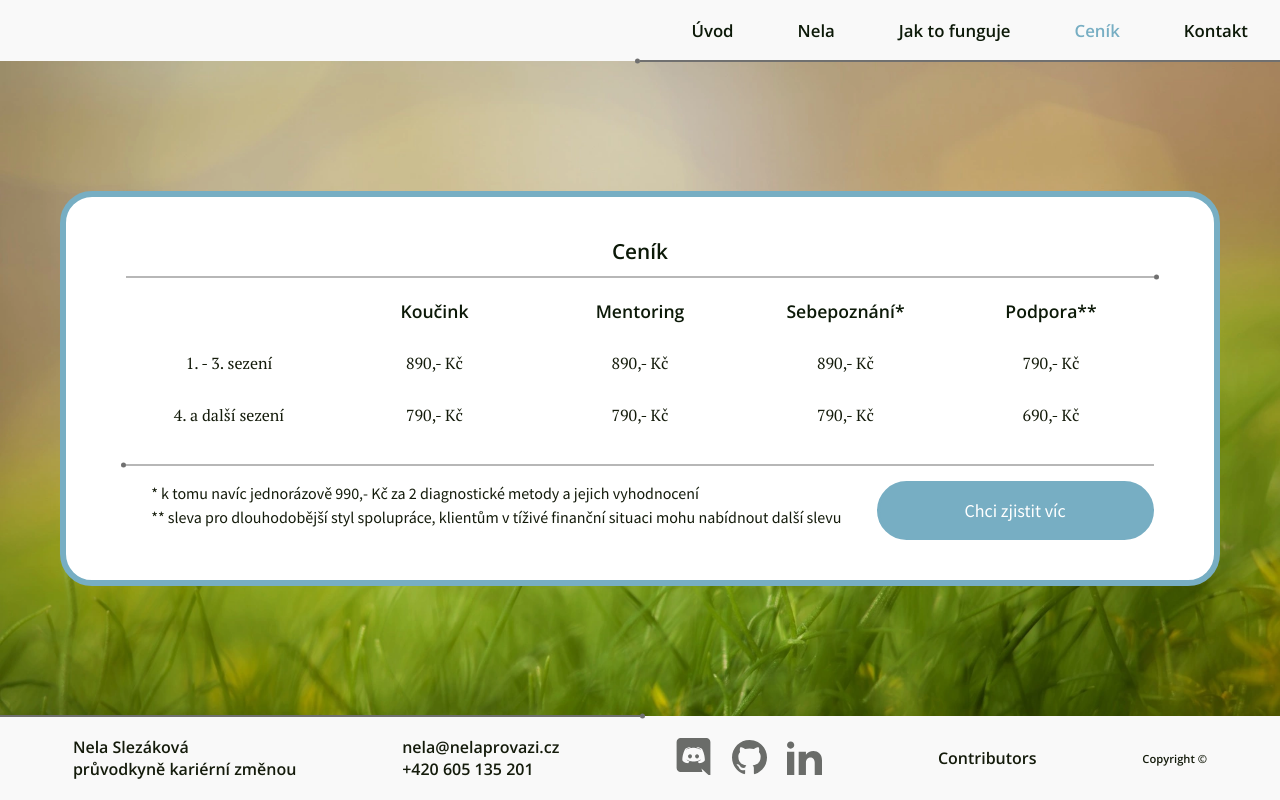
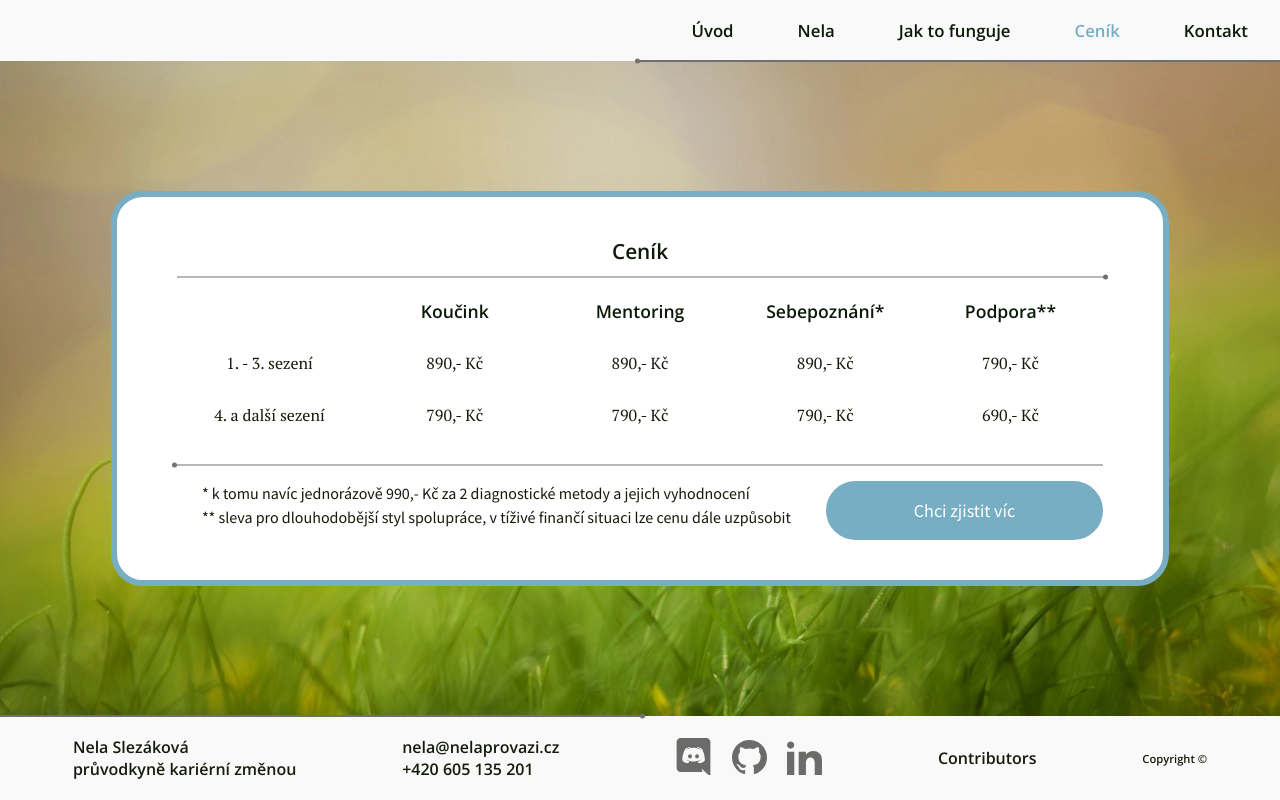
Before and after one commit to NelliaS/personal-webpage, a Next.js app: page /cenik in a window 1280 px wide. Built offline with nearby package versions, Linux system fonts and the light colour scheme.

Commit message:
fixup in text

```diff
--- a/src/pages/cenik.tsx
+++ b/src/pages/cenik.tsx
@@ -40,7 +40,7 @@ const Cenik: NextPage = () => {
                 <section className={styles.flexwrapper}>
                     <div className={styles.textwrapper}>
                         <p>* k tomu navíc jednorázově 990,- Kč za 2 diagnostické metody a jejich vyhodnocení</p>
-                        <p>** sleva pro dlouhodobější styl spolupráce, klientům v tíživé finanční situaci mohu nabídnout další slevu</p>
+                        <p>** sleva pro dlouhodobější styl spolupráce, v tíživé finančí situaci lze cenu dále uzpůsobit</p>
                     </div>
                         <Link href="/kontaktni-formular">
                             <a><Button value="Chci zjistit víc" type='submit'/></a>
@@ -75,7 +75,7 @@ const Cenik: NextPage = () => {
                         setCena1("790,- Kč");
                         setCena2("690,- Kč");
                         setInfo1("*");
-                        setInfo2("* sleva pro dlouhodobější styl spolupráce, klientům v tíživé finanční situaci mohu nabídnout další slevu");
+                        setInfo2("* sleva pro dlouhodobější styl spolupráce, v tíživé finančí situaci lze cenu dále uzpůsobit");
                     }}
                         className={styles.mbitem4}>Podpora</button>
                 </section>
```
